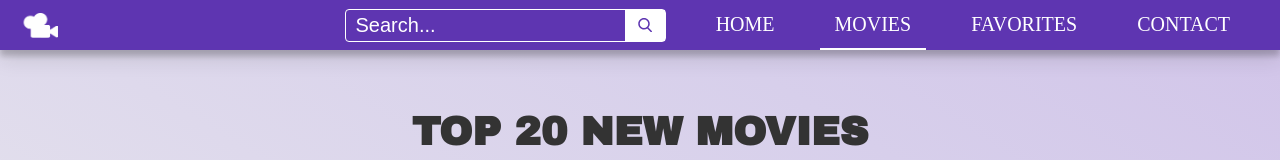
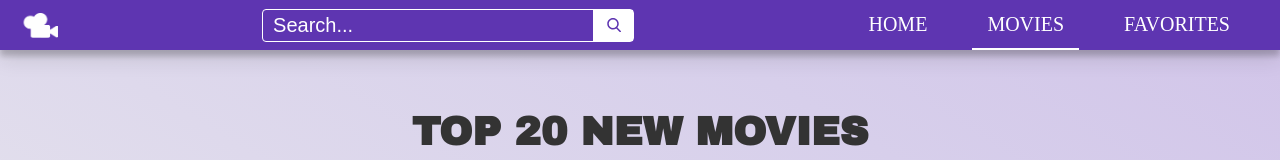
Before and after one commit to Endrjurejwen/movie-app, a React (Create React App) app: page /#/movies in a window 1280 px wide. Shown: the top 160 px of the page. Built offline with nearby package versions, Linux system fonts and the light colour scheme; no server answers; a web font is replaced by a local one.

Commit message:
fix issue with navigation

```diff
--- a/src/Layout/components/NavigationItems/NavigationItems.js
+++ b/src/Layout/components/NavigationItems/NavigationItems.js
@@ -10,7 +10,6 @@ const NAVIGATION_ITEMS = [
   { name: 'Home', path: '/home' },
   { name: 'Movies', path: '/movies' },
   { name: 'Favorites', path: '/favorites' },
-  { name: 'Contact', path: '/contact' },
 ];
 
 const navigationItems = ({ closeMenu, desktop }) => (
--- a/src/Layout/containers/Navigation/Navigation.js
+++ b/src/Layout/containers/Navigation/Navigation.js
@@ -33,6 +33,10 @@ class Navigation extends Component {
 
   state = {
     searchText: '',
+  }
+
+  navigationHandler = () => {
+    this.props.history.push('/home');
   }
 
   changeHandler = (event) => {
@@ -71,7 +75,7 @@ class Navigation extends Component {
         <MenuButton toggleMenu={toggleMenu} isOpen={isMenuOpen} />
         <SideDrawer isOpen={isMenuOpen} closeMenu={toggleMenu} />
         {isMenuOpen && <Backdrop close={toggleMenu} />}
-        <Logo height="50%" />
+        <Logo height="50%" onClick={this.navigationHandler} />
         <SearchBar
           change={this.changeHandler}
           submit={this.submitHandler}
@@ -94,6 +98,7 @@ const NavContainer = styled.div`
   width: 100vw;
   height: 50px;
   padding: 0 ${spacing[3]};
+  z-index: 10;
 `;
 
 const mapStateToProps = state => ({
--- a/src/elements/Logo.js
+++ b/src/elements/Logo.js
@@ -1,29 +1,24 @@
 import React from 'react';
 import styled from 'styled-components';
 import PropTypes from 'prop-types';
-import { NavLink } from 'react-router-dom';
 
 import logoWhite from 'assets/images/logo-white.png';
 
-const logo = ({ height }) => (
-  <Link to="/home">
-    <Image height={height} src={logoWhite} alt="Movie Lovers Logo" />
-  </Link>
+const logo = ({ height, onClick }) => (
+  <Image role="button" height={height} src={logoWhite} alt="Movie Lovers Logo" onClick={onClick} />
 );
 
 logo.propTypes = {
   height: PropTypes.string.isRequired,
+  onClick: PropTypes.func,
+};
+
+logo.defaultProps = {
+  onClick: () => null,
 };
 
 const Image = styled.img`
   max-height: ${({ height }) => (height)};
-`;
-
-const Link = styled(NavLink)`
-  width: 100%;
-  height: 100%;
-  display: flex;
-  align-items: center;
   cursor: pointer;
 `;
 
```
